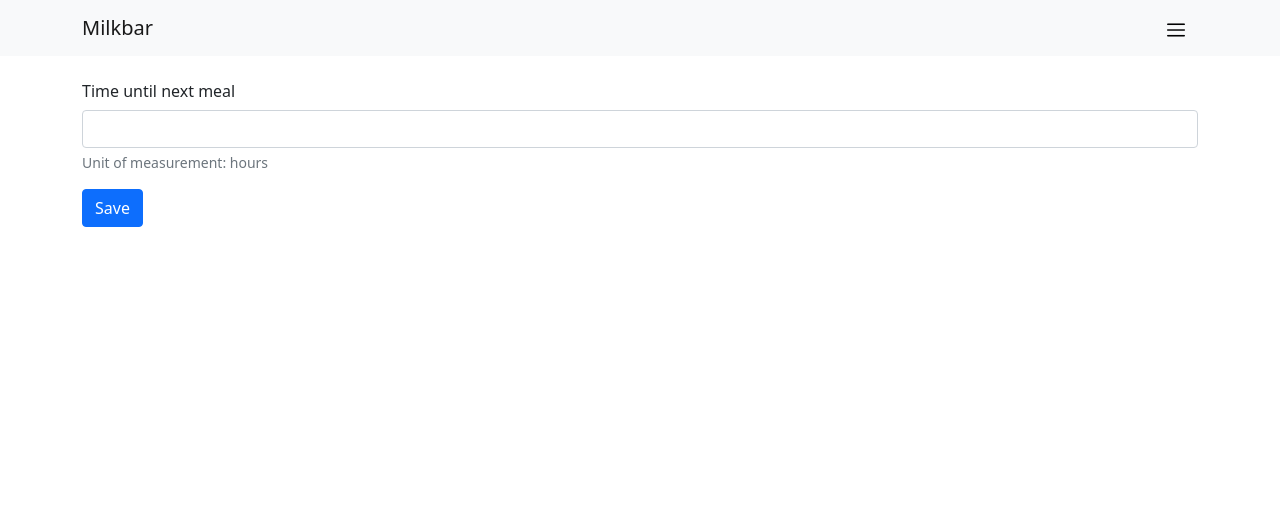
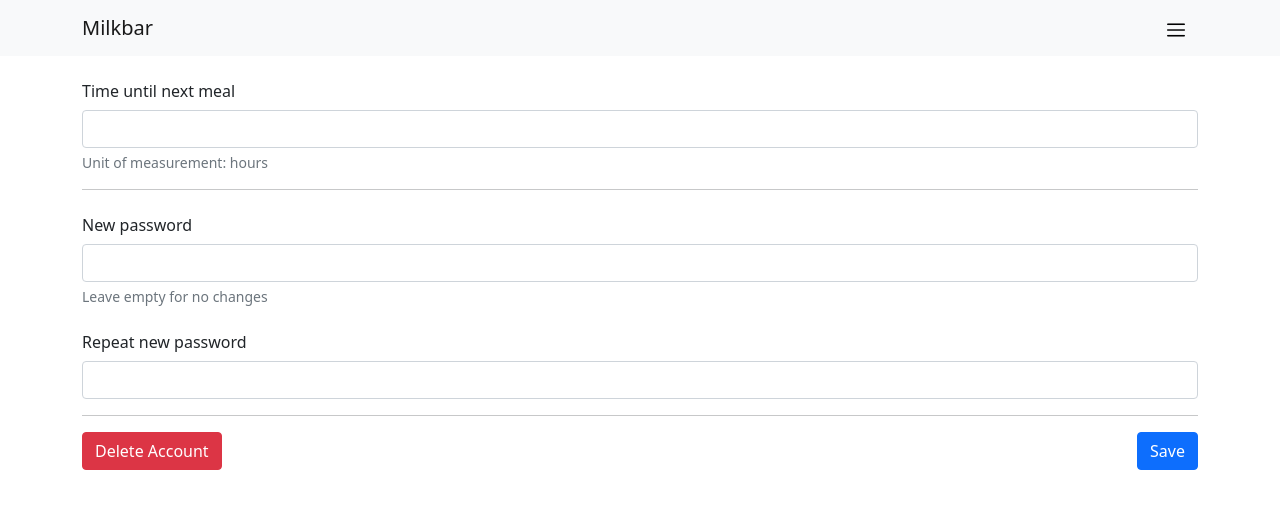
Before and after one commit to leepeuker/milkbar, a PHP site: template templates/settings.html.twig in a window 1280 px wide. Shown: the top 509 px of the page. Run offline with PHP 8.4, Linux system fonts and the light colour scheme; the template is opened without the code that fills it: most values are stand-ins (such as "Sample title", 1, 10 or a date in 2020); some libraries are stand-ins or nearby versions.

Commit message:
Add password change frontend and update ui notification on succesfull changes

```diff
--- a/templates/settings.html.twig
+++ b/templates/settings.html.twig
@@ -13,8 +13,26 @@
                 <label for="timeUntilNextMeal" class="col-sm-2 col-form-label">Time until next meal</label>
                 <input type="number" step="1" min="1" class="form-control" id="timeUntilNextMeal" name="timeUntilNextMeal" value="{{ timeUntilNextMeal }}" required>
                 <div id="emailHelp" class="form-text">Unit of measurement: hours</div>
+
+                    {% if updateSuccessful.timeUntilNextMeal == true %}
+                    <div class="alert alert-success" role="alert" style="margin-bottom: 0.7rem!important;margin-top: 0.5rem">
+                        Successfully updated
+                    </div>
+                {% endif %}
             </div>
-            <button type="submit" class="btn btn-primary">Save</button>
+            <hr>
+            <div class="mb-3">
+                <label for="passwordNew" class="col-sm-2 col-form-label">New password</label>
+                <input type="password" class="form-control" id="passwordNew" name="passwordNew">
+                <div id="passwordNewHelp" class="form-text">Leave empty for no changes</div>
+            </div>
+            <div class="mb-3">
+                <label for="passwordNewRepeat" class="col-form-label">Repeat new password</label>
+                <input type="password" class="form-control" id="passwordNewRepeat" name="passwordNewRepeat">
+            </div>
+            <hr>
+            <a type="submit" href="/settings/deleteAccount" class="btn btn-danger" onclick="return confirm('Are you sure you want to delete your account?')">Delete Account</a>
+            <button type="submit" class="btn btn-primary float-end">Save</button>
         </form>
     </main>
 {% endblock %}
```
Also changed, not shown: src/Application/Controller/Settings.php (+16 -2 lines).
